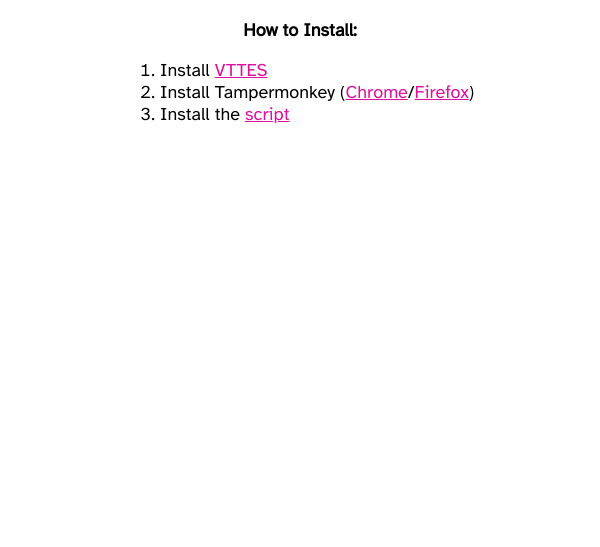
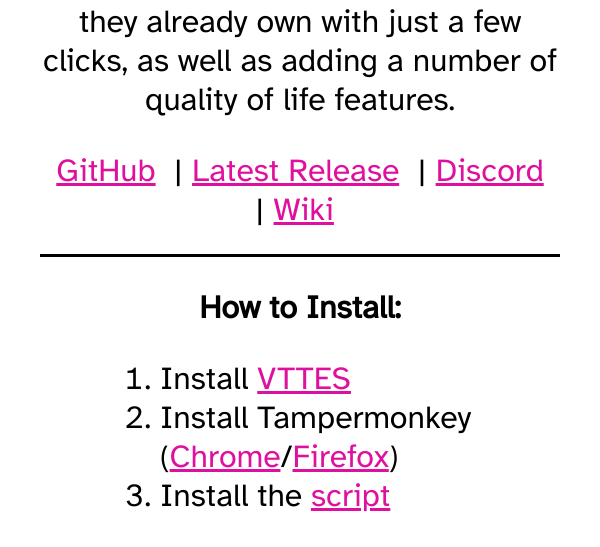
Before and after one commit to betteR20-5e/betteR20-5e.github.io, a plain HTML site: page index.html in a window 600 px wide. Shown: the part 681-1228 px from the top of the page. Before the commit the page ends 824 px from the top, so only its background shows below. Drawn offline with Linux system fonts and the light colour scheme.

Commit message:
fixed mobile layout

```diff
--- a/assets/style.css
+++ b/assets/style.css
@@ -3,11 +3,6 @@
     src: url("fonts/AtkinsonHyperlegible-Regular.ttf") format("truetype");
     font-weight: normal;
     font-style: normal;
-}
-
-* {
-    font-family: Hyperlegible;
-    font-size: large;
 }
 
 header {
@@ -56,3 +51,19 @@ a {
 .link {
     padding: 10px;
 }
+
+* {
+    font-family: Hyperlegible;
+}
+
+@media only screen and (min-width: 600px) {
+    * {
+        font-size: large;
+    }
+}
+
+@media only screen and (max-width: 600px) {
+    * {
+        font-size: xx-large;
+    }
+}
```
